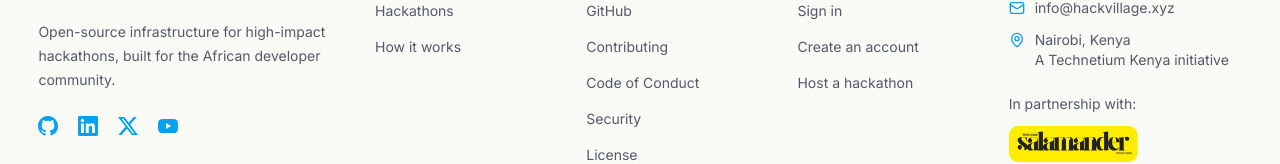
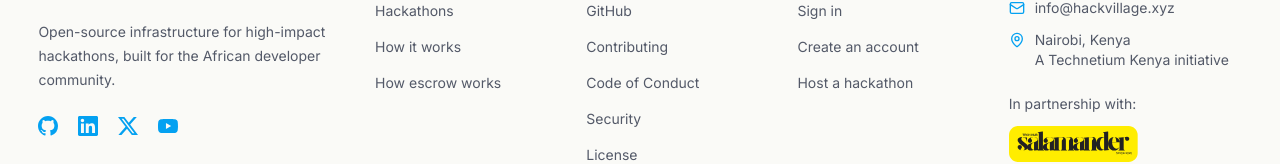
Before and after one commit to CodeWithEugene/HackVillage, a Next.js app: page / in a window 1280 px wide. Shown: the part 3855-4019 px from the top of the page. Built offline with nearby package versions, Linux system fonts and the light colour scheme; no server answers.

Commit message:
feat(ui): add the how escrow works page and link to it

```diff
--- a/components/patterns/auth-visual.tsx
+++ b/components/patterns/auth-visual.tsx
@@ -39,7 +39,7 @@ export function AuthVisual() {
           of every prize is paid the instant winners are announced. The rest follows at your
           milestone.
         </p>
-        <Link href="/#how-it-works" className="auth-visual-secondary btn-pill">
+        <Link href="/how-escrow-works" className="auth-visual-secondary btn-pill">
           <span className="btn-fill" aria-hidden />
           <span className="btn-content">
             How Escrow Works <ArrowUpRight aria-hidden size={16} className="btn-arrow" />
--- a/components/patterns/site-footer.tsx
+++ b/components/patterns/site-footer.tsx
@@ -28,6 +28,7 @@ const FOOTER_SECTIONS: { title: string; links: { label: string; href: string }[]
     links: [
       { label: "Hackathons", href: "/hackathons" },
       { label: "How it works", href: "/#how-it-works" },
+      { label: "How escrow works", href: "/how-escrow-works" },
     ],
   },
   {
--- a/components/patterns/site-header.tsx
+++ b/components/patterns/site-header.tsx
@@ -19,7 +19,7 @@ const NAV_LINKS: NavItem[] = [
 
 const ORGANIZER_LINKS: NavItem[] = [
   { href: "/onboarding/organizer", label: "Host A Hackathon" },
-  { href: "/#how-it-works", label: "How Escrow Works" },
+  { href: "/how-escrow-works", label: "How Escrow Works" },
 ];
 
 export function SiteHeader({ className }: { className?: string }) {
--- a/components/patterns/trust-impact.tsx
+++ b/components/patterns/trust-impact.tsx
@@ -30,7 +30,7 @@ export function TrustImpact() {
           From the first deposit to the final payout, every action is verifiable, on the record, and
           impossible to fake.
         </p>
-        <Link href="/#how-it-works">
+        <Link href="/how-escrow-works">
           <Button arrow className="whitespace-nowrap">
             How Escrow Works
           </Button>
--- a/next.config.ts
+++ b/next.config.ts
@@ -14,7 +14,7 @@ const nextConfig: NextConfig = {
     // Developer profiles (/developers/:handle) still exist; only the listing is gone.
     const removed = [
       { source: "/developers", destination: "/hackathons", permanent: false },
-      { source: "/trust", destination: "/#how-it-works", permanent: false },
+      { source: "/trust", destination: "/how-escrow-works", permanent: false },
     ];
     return removed.concat(
       RENAMED_SECTIONS.flatMap((section) => [
```
